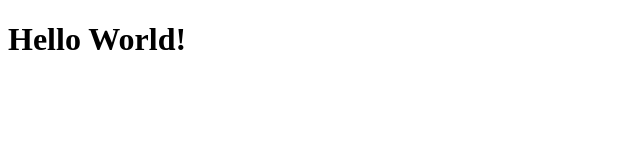
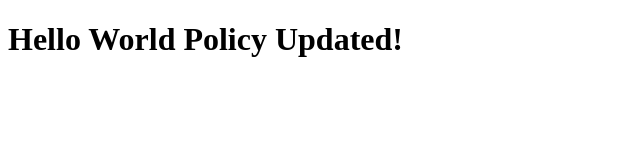
Before and after one commit to TashikMoin/CICD-VPS, a plain HTML site: page index.html in a window 1280 px wide. Shown: the whole page, without its empty margins (0-640 px from the left). Drawn offline with Linux system fonts and the light colour scheme.

Commit message:
Update index.html

```diff
--- a/index.html
+++ b/index.html
@@ -2,7 +2,7 @@
 <html>
 
 <body>
-    <h1> Hello World! </h1>
+    <h1> Hello World Policy Updated! </h1>
 </body>
 
 </html>
```
